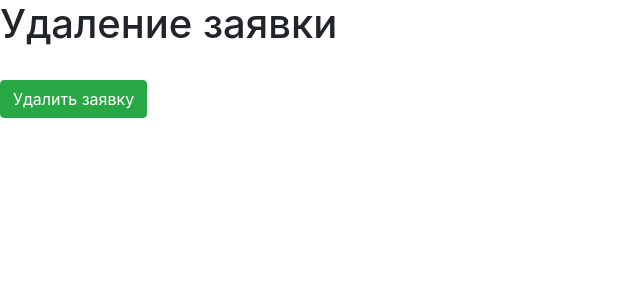
After one commit to Andryueee/2chapter, a Django app: page /application/1/delete/ in a window 1280 px wide. The commit adds this page. Shown: the top 300 px of the page, without its empty margins (0-640 px from the left). Run offline with Django 4.2, Linux system fonts and the light colour scheme; data comes from the database, SQL or seed files in the repository; both versions use the stored data as it was after the commit; some libraries are stand-ins or nearby versions.

Commit message:
1hid2ejn

```diff
--- a/designpro/application/models.py
+++ b/designpro/application/models.py
@@ -12,6 +12,10 @@ class Articles(models.Model):
     def __str__(self):
         return self.title
 
+
+    def get_absolute_url(self):
+        return f'/application'
+
     class Meta:
         verbose_name = "заявка"
         verbose_name_plural = "Заявки"
--- /dev/null
+++ b/designpro/application/templates/application/application-delete.html
@@ -0,0 +1,17 @@
+{% extends 'main/layout.html' %}
+
+{%  block title %}Удаление заявки{% endblock %}
+
+{% block content %}
+<div class="features">
+        <h1>Удаление заявки</h1>
+        <form method="post">
+            {% csrf_token %}<br>
+
+            <button class="btn btn-success" type="submit">Удалить заявку</button>
+
+
+        </form>
+    </div>
+
+{% endblock %}
--- a/designpro/application/templates/application/application_home.html
+++ b/designpro/application/templates/application/application_home.html
@@ -5,10 +5,9 @@
 {% block content %}
 
 
-
+<h1 class="application-title" >Мои заявки</h1>
+        <a class="home-button" href="{% url 'home'%}?next={{request.path}}"><input type="button" value="На главную страницу"></a><br><br><br>
     <div class="features" >
-  <h1 class="application-title" >Мои заявки</h1><br><br>
-        <a class="home-button" href="{% url 'home'%}?next={{request.path}}"><input type="button" value="На главную страницу"></a>
       {% if application %}
         {% for el in application %}
           <div class="alert-warning1">
--- a/designpro/application/urls.py
+++ b/designpro/application/urls.py
@@ -1,11 +1,11 @@
-from django.urls import path
+from django.urls import path, re_path
 from . import views
-from django.urls import re_path
 
 from django.contrib import admin
 urlpatterns = [
    path('', views.application_home, name='application_home'),
    re_path('create/', views.create, name='create'),
-   path('<int:pk>', views.ApplicationDetailView.as_view(), name='application-detail')
-
+   path('<int:pk>/', views.ApplicationDetailView.as_view(), name='application-detail'),
+   path('<int:pk>/update/', views.ApplicationUpdateView.as_view(), name='application-update'),
+   path('<int:pk>/delete/', views.ApplicationDeleteView.as_view(), name='application-delete')
 ]
--- a/designpro/application/views.py
+++ b/designpro/application/views.py
@@ -1,7 +1,7 @@
 from django.shortcuts import render, redirect
 from .models import Articles
 from .forms import ArticlesForm
-from django.views.generic import DetailView
+from django.views.generic import DetailView, UpdateView, DeleteView
 
 
 class ApplicationDetailView(DetailView):
@@ -9,6 +9,19 @@ class ApplicationDetailView(DetailView):
     template_name = 'application/details_view.html'
     context_object_name = 'article'
 
+class ApplicationUpdateView(UpdateView):
+    model = Articles
+    template_name = 'application/create.html'
+
+    form_class = ArticlesForm
+
+
+class ApplicationDeleteView(DeleteView):
+    model = Articles
+    success_url = '/application_home/'
+    template_name = 'application/application-delete.html'
+
+    form_class = ArticlesForm
 
 
 def application_home(request):
--- a/designpro/designpro/urls.py
+++ b/designpro/designpro/urls.py
@@ -1,7 +1,6 @@
 
 from django.contrib import admin
 from django.urls import path, re_path, include
-
 from django.conf import settings
 from django.conf.urls.static import static
 
@@ -10,11 +9,8 @@ from django.conf.urls.static import static
 urlpatterns = [
 
     path('', include('main.urls')),
-
-
-
-    path('admin/', admin.site.urls),
-    re_path('application/', include('application.urls'), name = 'application'),
+    path('superadmin/', admin.site.urls),
+    re_path('application/', include('application.urls'), name='application'),
 ] + static(settings.STATIC_URL, document_root=settings.STATIC_ROOT)
 
 
```
Also changed, not shown: designpro/application/templates/application/details_view.html (+7 -0 lines), designpro/db.sqlite3.
